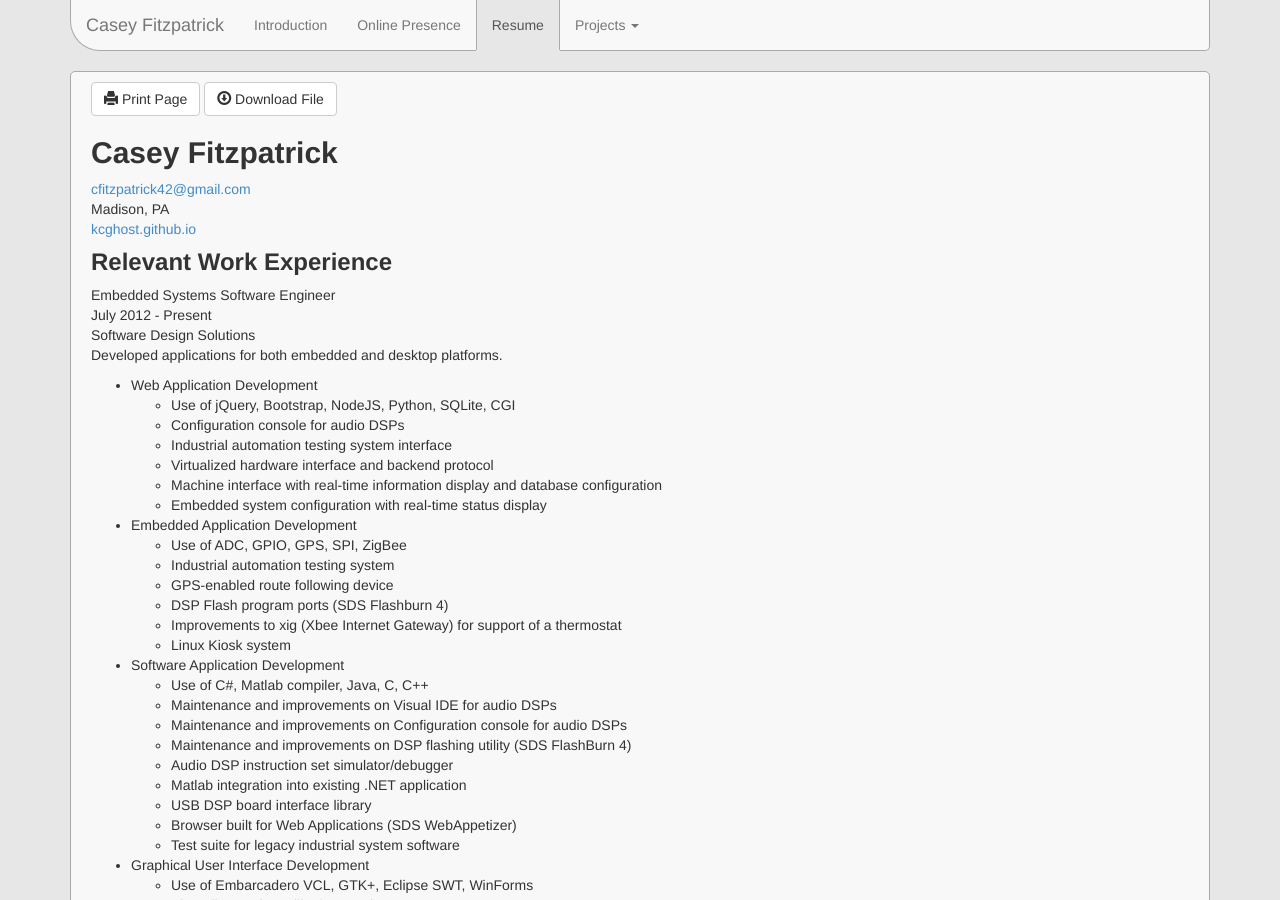
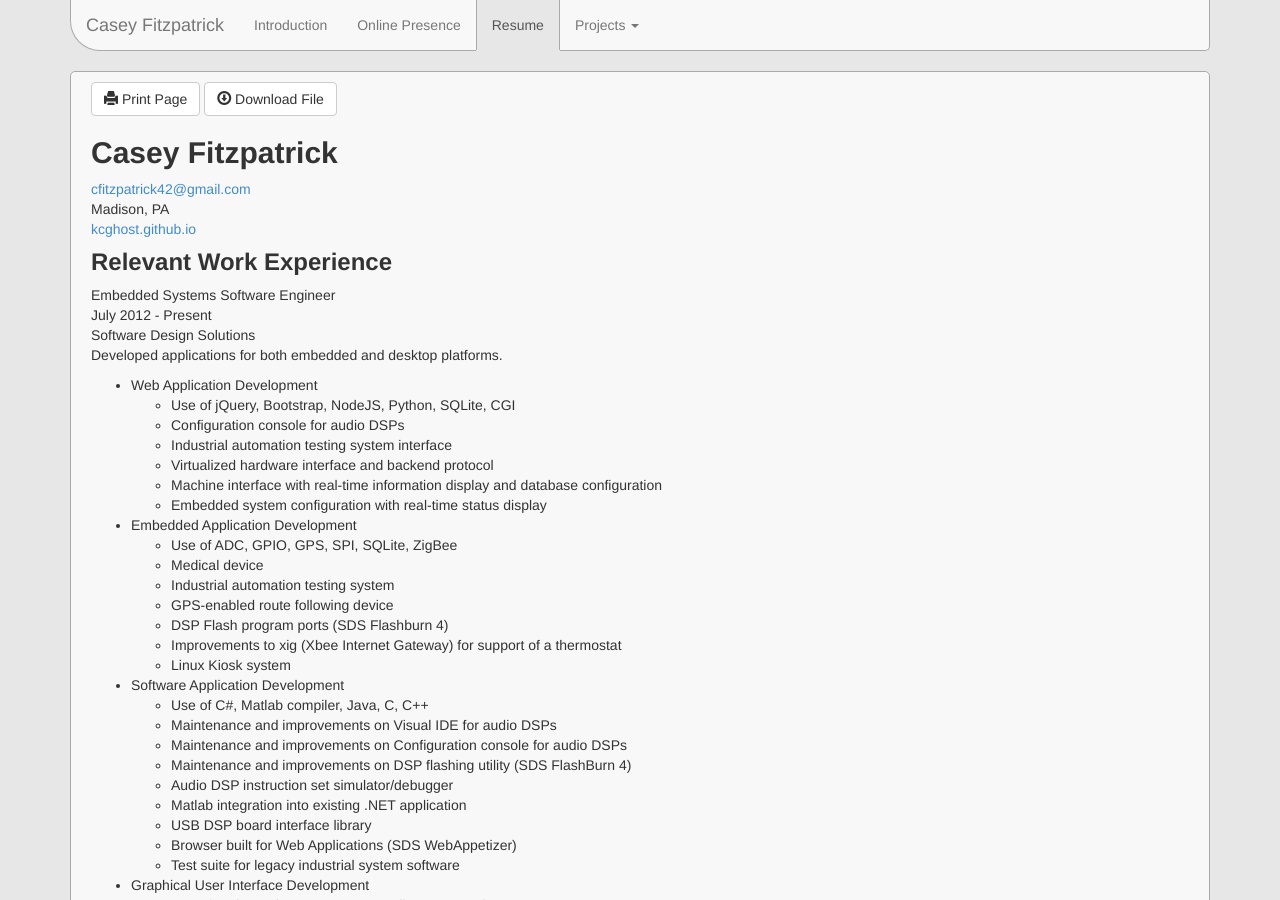
Before and after one commit to kcghost/kcghost.github.io, a Jekyll site: the page built from resume.html, in a window 1280 px wide and 900 px high. Built offline with Jekyll 4.4.1, drawn with Linux system fonts in a browser that asks for light colours.

Commit message:
minor updates to resume

```diff
--- a/_includes/resume.md
+++ b/_includes/resume.md
@@ -17,7 +17,8 @@ Developed applications for both embedded and desktop platforms.
     - Machine interface with real-time information display and database configuration
     - Embedded system configuration with real-time status display
 + Embedded Application Development
-    - Use of ADC, GPIO, GPS, SPI, ZigBee
+    - Use of ADC, GPIO, GPS, SPI, SQLite, ZigBee
+    - Medical device
     - Industrial automation testing system
     - GPS-enabled route following device
     - DSP Flash program ports (SDS Flashburn 4)
```
